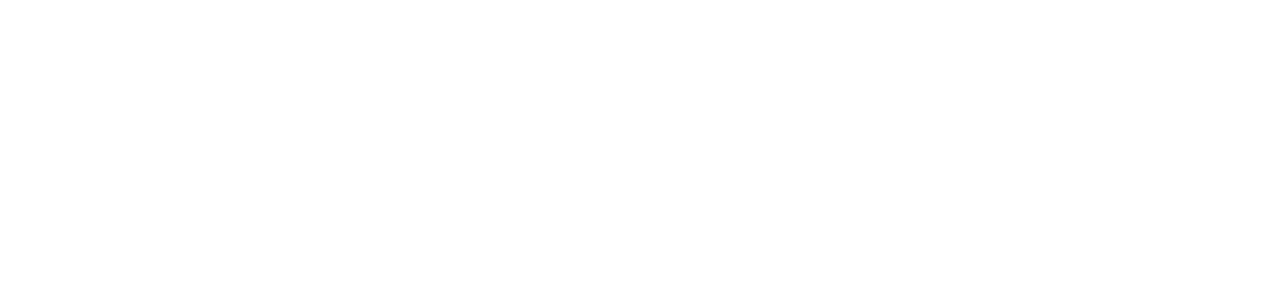
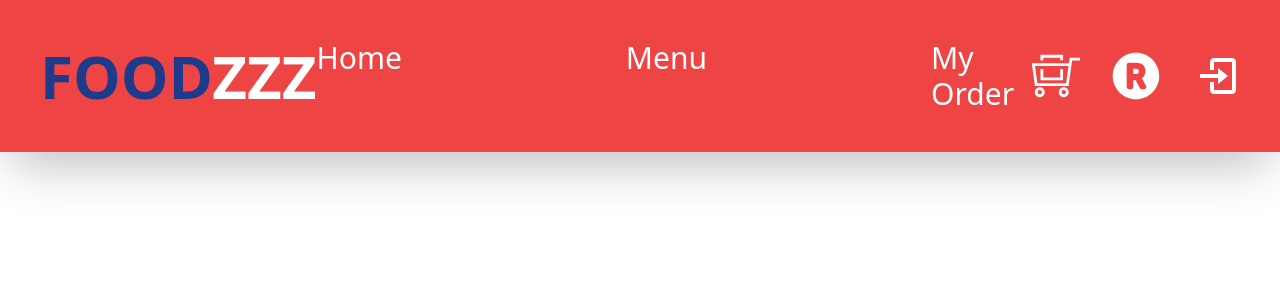
Before and after one commit to uddhav77/PU-Foodz, a React (Vite) app: page /cart in a window 1280 px wide. Before the commit this address had no page. Shown: the top 300 px of the page. Built offline with nearby package versions, Linux system fonts and the light colour scheme.

Commit message:
new homepage

```diff
--- a/src/App.jsx
+++ b/src/App.jsx
@@ -4,6 +4,7 @@ import Order from "./pages/Order";
 import RegisterPage from "./pages/RegisterPage";
 import LoginPage from "./pages/LoginPage";
 import Cart from "./pages/Cart";
+import Menu from "./pages/Menu";
 
 function App() {
   return (
@@ -11,6 +12,8 @@ function App() {
       <Routes>
         <Route path="/" element={<Home />} />
         <Route path="/order" element={<Order />} />
+        <Route path="/menu" element={<Menu />} />
+        <Route path="/cart" element={<Cart />} />
         <Route path="/register" element={<RegisterPage />} />
         <Route path="/login" element={<LoginPage />} />
       </Routes>
--- a/src/components/NavBar.jsx
+++ b/src/components/NavBar.jsx
@@ -1,37 +1,36 @@
 import React from "react";
 import { Link } from "react-router-dom";
 import { BiLogIn } from "react-icons/bi";
+import { TfiShoppingCartFull } from "react-icons/tfi";
+import { FaRegistered } from "react-icons/fa";
 
 const NavBar = () => {
   return (
     <div className="text-white font-sans font-medium flex fixed w-full justify-between text-4xl bg-red-500 shadow-2xl font-sans p-10">
-      <div className="flex items-center font-bold text-5xl">
+      <div className="flex items-center font-bold text-6xl">
         <h1>
-          <Link to="/">
+          <Link to="/home">
             <span className="text-blue-900">FOOD</span>ZZZ
           </Link>
         </h1>
       </div>
-      <div className="flex items-center">
+      <div className="flex items-center text-3xl">
         <ul className="flex gap-56">
           <li>
-            <Link to="/">Home</Link>
+            <Link to="/home">Home</Link>
           </li>
           <li>
-            <Link to="/order">Order </Link>
+            <Link to="/menu">Menu </Link>
           </li>
           <li>
-            <Link to="/cart">Cart </Link>
+            <Link to="/order">My Order</Link>
           </li>
         </ul>
       </div>
-      <div className="text-3xl flex items-center">
-        <Link to="/register">
-          <button className="p-6 rounded-xl shadow-2xl mr-10 bg-red-700 hover:bg-blue-800">
-            Register
-          </button>
-        </Link>
-        <Link to="/login">{<BiLogIn className="text-5xl " />}</Link>
+      <div className=" flex gap-8 items-center">
+        <Link to="/">{<TfiShoppingCartFull className="text-5xl " />}</Link>
+        <Link to="/register">{<FaRegistered className="text-5xl" />}</Link>
+        <Link to="/">{<BiLogIn className="text-5xl " />}</Link>
       </div>
     </div>
   );
--- a/src/pages/Home.jsx
+++ b/src/pages/Home.jsx
@@ -6,20 +6,20 @@ import image from "../assets/images/Food Presentation.jpg";
 const Home = () => {
   const slides = [
     {
-      url: "https://img.freepik.com/premium-photo/food-with-delivery-set-dishes-diet-top-view-free-space-your-text-black-background_187166-25369.jpg",
+      url: "https://media.istockphoto.com/photos/paneer-tikka-at-skewers-in-black-bowl-at-dark-slate-background-paneer-picture-id1186759790?k=20&m=1186759790&s=612x612&w=0&h=e9MlX_7cZtq9_-ORGLPNU27VNP6SvDz7s-iwTxrf7wU=",
     },
     {
-      url: "https://encrypted-tbn0.gstatic.com/images?q=tbn:ANd9GcR3FFDpLjsk9k6rzoVGgg6Alg5ICw4jVP24P_Pm7y4a9kvqaB9QXia0WX2ZycUYJ1JPA10&usqp=CAU",
+      url: "https://media.istockphoto.com/photos/spicy-paneer-or-chilli-paneer-or-paneer-tikka-or-cottage-cheese-in-picture-id697316634?b=1&k=20&m=697316634&s=170667a&w=0&h=bctfHdYTz9q2dJUnuxGRDUUwC9UBWjL_oQo5ECVVDAs=",
     },
     {
-      url: "https://encrypted-tbn0.gstatic.com/images?q=tbn:ANd9GcRQTXyvucHn17KM30zD-E07YOnzTSpkyTJZNQOQXnFUR65yTqll6aqeyFHB0PIpk2QzWGE&usqp=CAU",
+      url: "https://cdn.pixabay.com/photo/2018/03/23/08/27/thai-fried-rice-3253027__340.jpg",
     },
 
     {
-      url: "https://encrypted-tbn0.gstatic.com/images?q=tbn:ANd9GcQw1bS_yZMPviEiRDI9n8cH9bK3wDSk4-jsPUGWS6-areT5H2l-7qeyUYFqpF7X5O2KVH4&usqp=CAU",
+      url: "https://media.istockphoto.com/photos/chinese-food-veg-pizza-picture-id1341905237?k=20&m=1341905237&s=612x612&w=0&h=Lbuza1Ig5cC1PwQhqTsq-Uac8hg1W-V0Wx4d4lqDeB0=",
     },
     {
-      url: "https://encrypted-tbn0.gstatic.com/images?q=tbn:ANd9GcSupNIWPzGa66Pqv2nU5QKRBU04ko2GwVbLlS6rqsdyxVaHxV_65cH82VYjlrTGbDrlia0&usqp=CAU",
+      url: "https://images.unsplash.com/photo-1603133872878-684f208fb84b?ixlib=rb-1.2.1&ixid=MnwxMjA3fDB8MHxzZWFyY2h8MXx8Y2hpY2tlbiUyMGZyaWVkJTIwcmljZXxlbnwwfHwwfHw%3D&auto=format&fit=crop&w=500&q=60",
     },
   ];
 
@@ -52,8 +52,8 @@ const Home = () => {
   return (
     <>
       <NavBar />
-      <div className=" h-screen bg-red-200 ">
-        <div className="flex  items-center p-20">
+      <div className=" h-full bg-red-100 ">
+        <div className="flex items-center pt-32">
           <div className="p-8 ">
             <h1 className="font-bold text-8xl font-fantasy text-red-600 ">
               Satisfy your craving with us
@@ -69,36 +69,55 @@ const Home = () => {
                 </button>
               </div>
             </div>
+            <div className="mt-20 p-10 flex justify-between">
+              <div className="flex flex-col items-center">
+                <img
+                  src="https://foodmood.com.np/assets/extra-images/how-work-step2.png"
+                  alt=""
+                  className="w-[200px] h-[200px] "
+                />
+                <h2 className="font-bold text-4xl mt-8 text-red-500">
+                  Choose A Tasty Food
+                </h2>
               </div>
-          <div className="w-[1000px] h-[800px] m-auto   flex flex-1 mt-44 group">
+
+              <div className=" flex flex-col items-center">
+                <img
+                  src="https://foodmood.com.np/assets/extra-images/how-work-step3.png"
+                  alt=""
+                  className="w-[200px] h-[200px]"
+                />
+                <h2 className="font-bold text-4xl mt-8 text-red-500">
+                  Delivery At Your Home
+                </h2>
+              </div>
+            </div>
+          </div>
+          <div className="w-[1000px] h-[1000px] m-auto   flex flex-1  group">
             <div
               style={{ backgroundImage: `url(${slides[currentIndex].url})` }}
-              className="w-full h-full rounded-2xl  shadow-2xl bg-center bg-cover duration-500"
+              className="w-full h-full shadow-2xl bg-center bg-cover duration-500"
             ></div>
 
-            <div className="hidden group-hover:block absolute top-[50%] -translate-x-0 translate-y-[-50%] left-5 text-2xl rounded-full p-2 bg-black/20 text-white cursor-pointer">
-              <BsChevronCompactLeft onClick={prevSlide} size={30} />
-            </div>
-
-            <div className="hidden group-hover:block absolute top-[50%] -translate-x-0 translate-y-[-50%] right-5 text-2xl rounded-full p-2 bg-black/20 text-white cursor-pointer">
-              <BsChevronCompactRight onClick={nextSlide} size={30} />
-            </div>
-
+            <div>
               <div className="flex top-4 justify-center py-2">
                 {slides.map((slide, slideIndex) => (
                   <div
                     key={slideIndex}
                     onClick={() => goToSlide(slideIndex)}
                     className={`text-2xl cursor-pointer ${
-                    slideIndex === currentIndex ? "text-red-500" : "text-black"
+                      slideIndex === currentIndex
+                        ? "text-red-500"
+                        : "text-black"
                     }`}
                   ></div>
                 ))}
               </div>
             </div>
           </div>
+        </div>
 
-        <div className="bg-red-600 p-20">
+        <div className="bg-red-600 p-20 ">
           <div className="text-7xl text-white underline decoration-double   font-poppins font-bold flex justify-center ">
             CATEGORIES OF FOOD ITEMS
           </div>
--- a/src/pages/LoginPage.jsx
+++ b/src/pages/LoginPage.jsx
@@ -32,7 +32,7 @@ const LoginPage = () => {
     setCredentials({ ...credentials, [event.target.name]: event.target.value });
   };
   return (
-    <div className="h-content bg-blue-900">
+    <div className="h-screen bg-blue-900">
       <div className="flex p-20 justify-center pt-32">
         <div className="p-20 h-9/12 bg-gradient-to-t  rounded-ss-3xl rounded-es-3xl  from-red-500 via-red-500 to-pink-500 ">
           <span className="flex justify-center text-white text-6xl font-bold">
--- /dev/null
+++ b/src/pages/Menu.jsx
@@ -0,0 +1,13 @@
+import React from "react";
+import NavBar from "../components/NavBar";
+
+const Menu = () => {
+  return (
+    <>
+      <NavBar />
+      <div>Menu</div>;
+    </>
+  );
+};
+
+export default Menu;
```
Also changed, not shown: 2 other files (tests, documents, lock files or other folders). Lines whose indentation alone changed are shown as unchanged.
